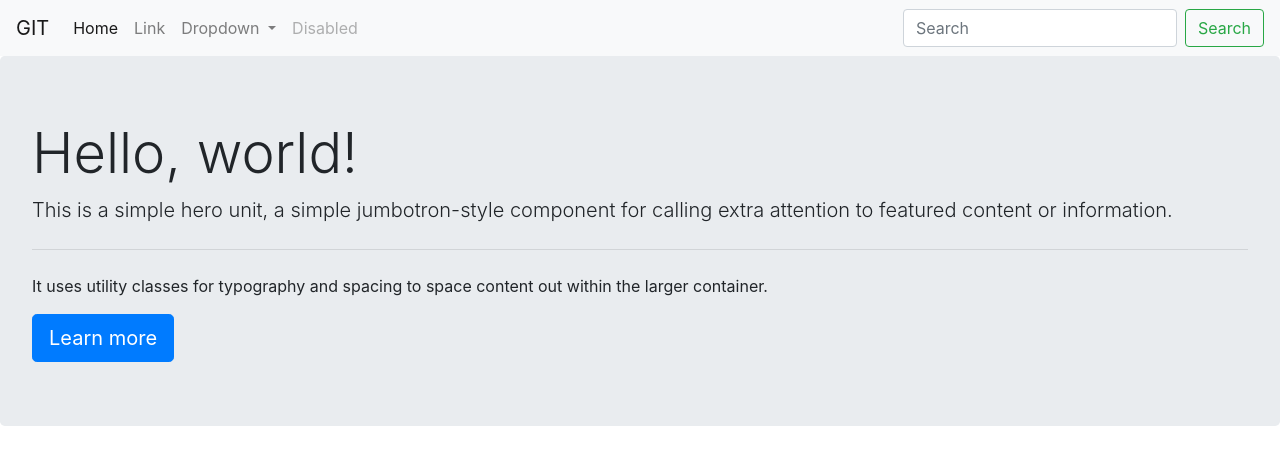
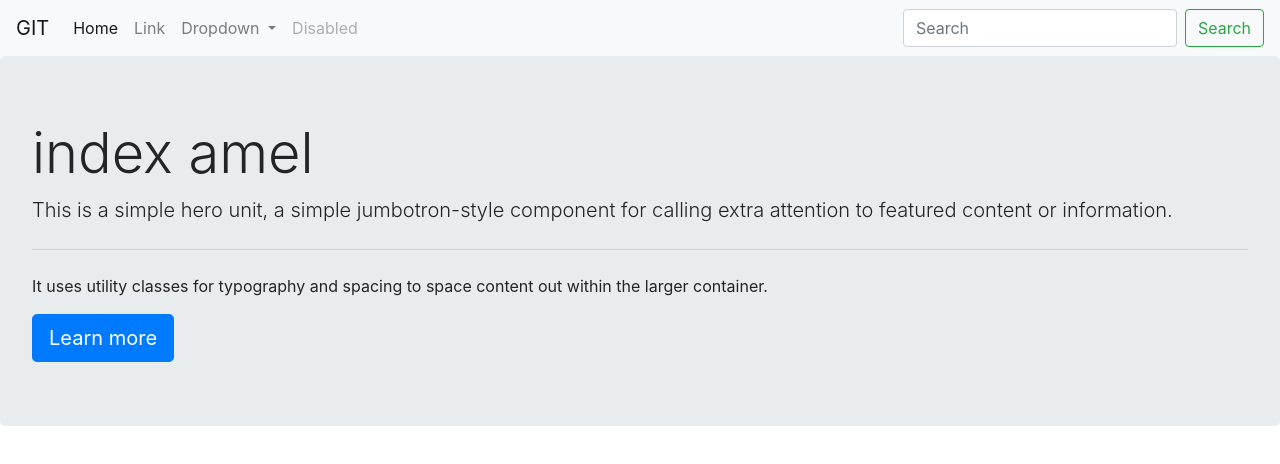
Before and after one commit to rayenhidri2709/git-afpa, a plain HTML site: page index.html in a window 1280 px wide. Drawn offline with nearby package versions, Linux system fonts and the light colour scheme.

Commit message:
modif index from amel

```diff
--- a/index.html
+++ b/index.html
@@ -47,7 +47,7 @@
 </nav>
 
 <div class="jumbotron">
-  <h1 class="display-4">Hello, world!</h1>
+  <h1 class="display-4">index amel</h1>
   <p class="lead">This is a simple hero unit, a simple jumbotron-style component for calling extra attention to featured content or information.</p>
   <hr class="my-4">
   <p>It uses utility classes for typography and spacing to space content out within the larger container.</p>
```
